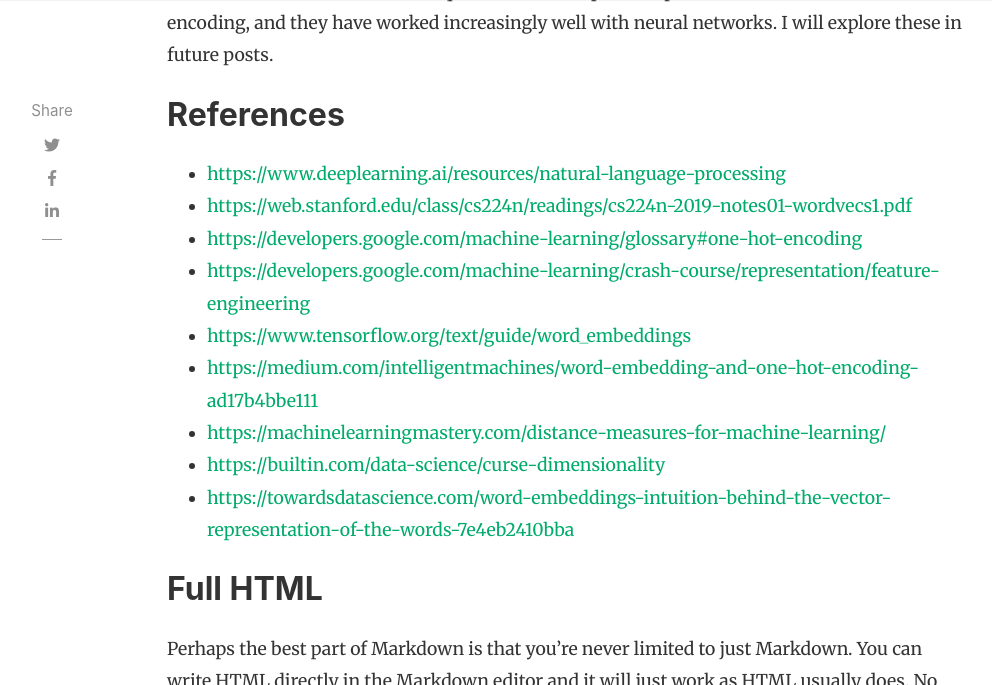
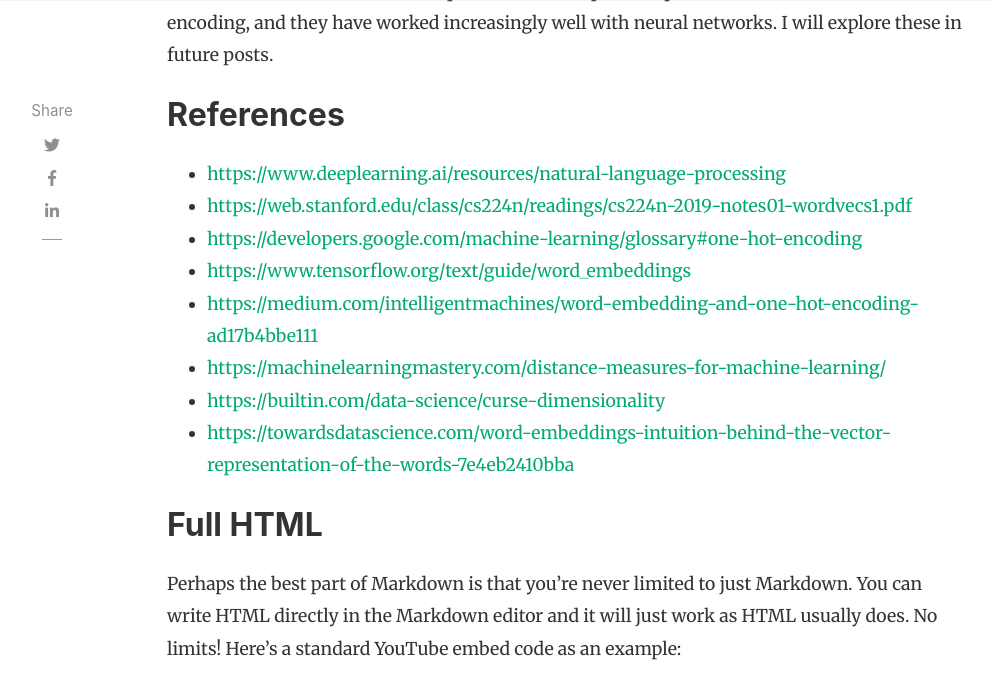
Before and after one commit to slsu0424/slsu0424.github.io, a Jekyll site: the page built from _posts/2023-07-27-test.md, in a window 1280 px wide and 900 px high, scrolled down 6798 px, cut to the strip 0-685 px from the top of the window. Shown: the whole strip, without its empty margins (118-1110 px from the left). Built offline with Jekyll 4.4.1, drawn with Linux system fonts in a browser that asks for light colours; nearby versions of some CDN libraries; comment, search, counter and statistics services are not loaded.

Commit message:
Update 2023-07-27-test.md

```diff
--- a/_posts/2023-07-27-test.md
+++ b/_posts/2023-07-27-test.md
@@ -86,7 +86,6 @@ There have been different techniques that have improved upon the limitations of
 + <https://www.deeplearning.ai/resources/natural-language-processing>
 + <https://web.stanford.edu/class/cs224n/readings/cs224n-2019-notes01-wordvecs1.pdf>
 + <https://developers.google.com/machine-learning/glossary#one-hot-encoding>
-+ <https://developers.google.com/machine-learning/crash-course/representation/feature-engineering>
 + <https://www.tensorflow.org/text/guide/word_embeddings>
 + <https://medium.com/intelligentmachines/word-embedding-and-one-hot-encoding-ad17b4bbe111>
 + <https://machinelearningmastery.com/distance-measures-for-machine-learning/>
```
